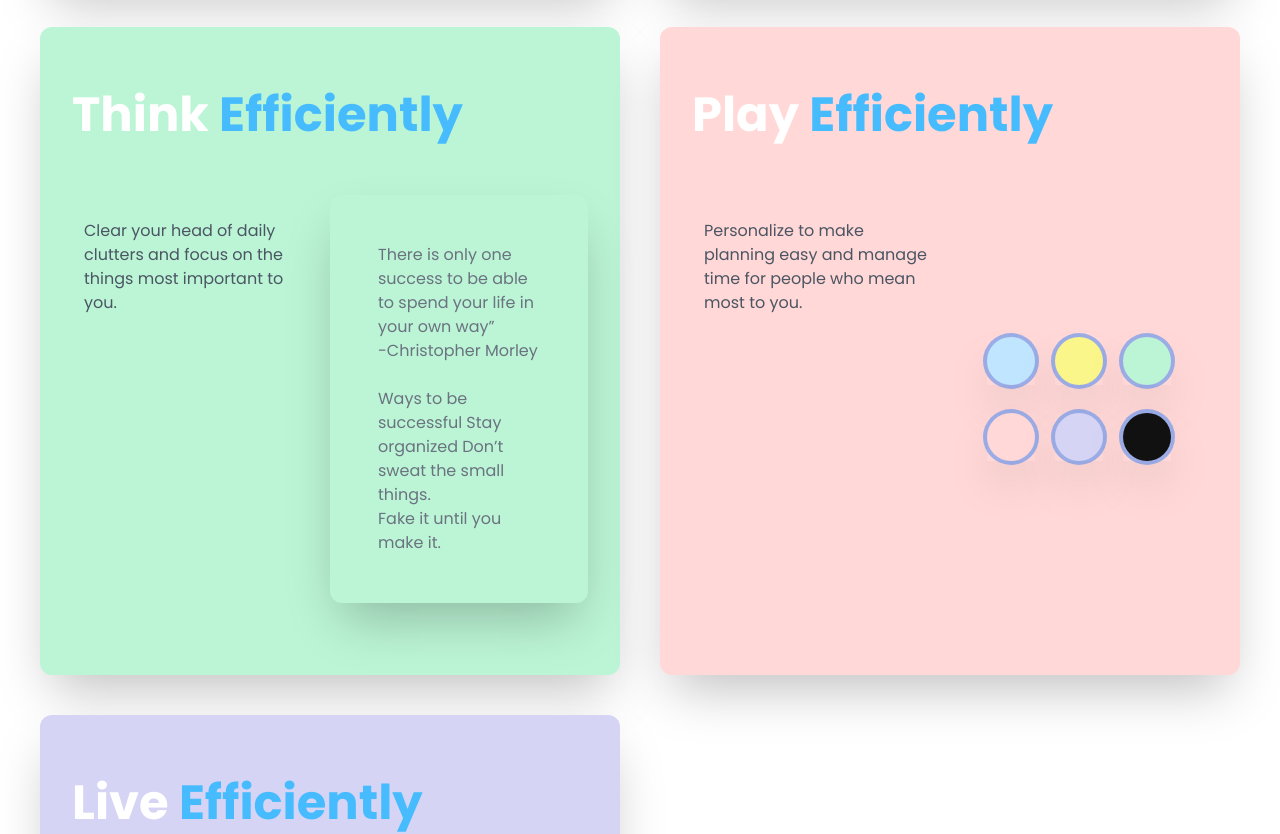
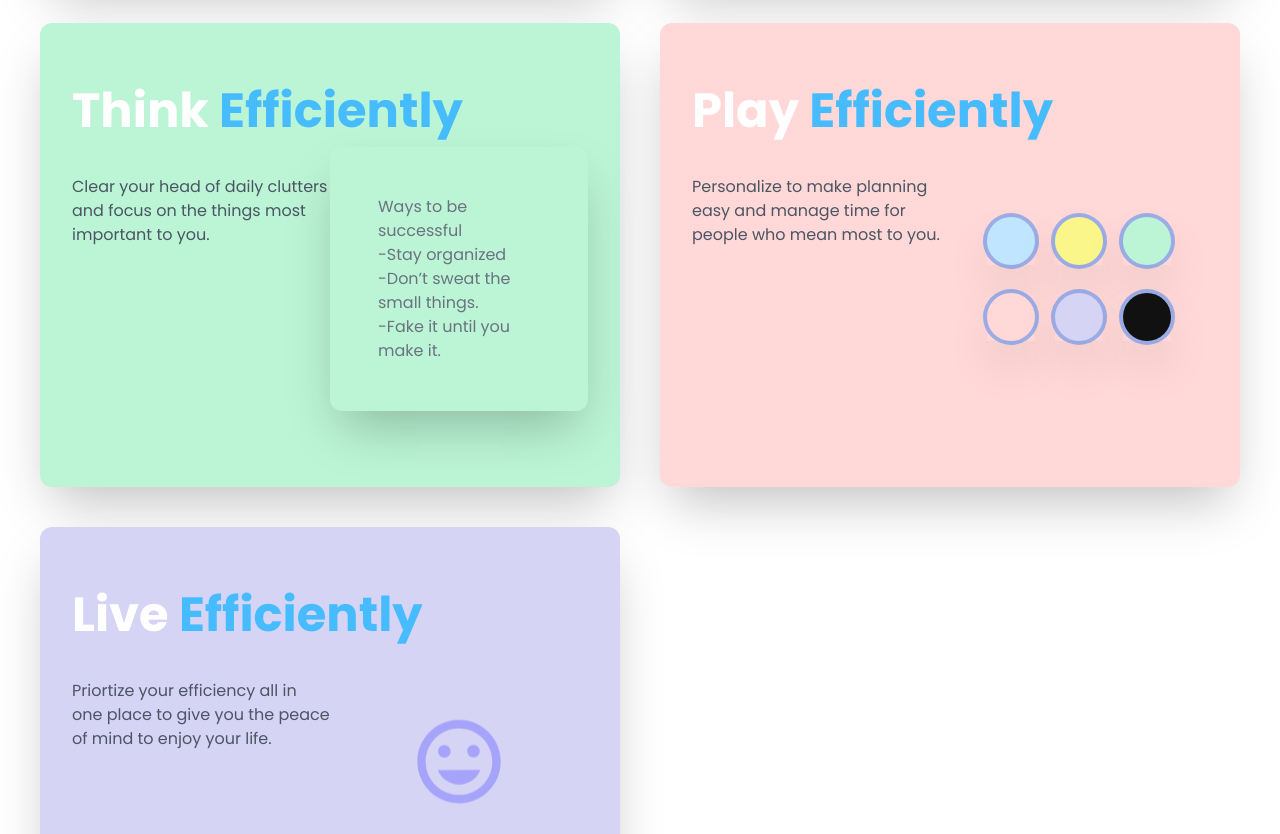
Before and after one commit to pythagoreaneng/efficiently-app-landing, a React (Create React App) app: page / in a window 1280 px wide. Shown: the part 1280-2114 px from the top of the page. Built offline with nearby package versions, Linux system fonts and the light colour scheme.

Commit message:
Improve spacing

```diff
--- a/src/components/Card.js
+++ b/src/components/Card.js
@@ -4,11 +4,12 @@ const Card = (props) => {
   const image = props.image;
   const content = props.content;
   return (
+    <>
       <div
         className="px-8 py-16 rounded-xl shadow-2xl text-white h-full"
         style={props.style}
       >
-      <div className=" text-3xl sm:text-5xl font-bold">
+        <div className="text-3xl sm:text-5xl font-bold">
           <h3>
             <span>{props.title}</span>{" "}
             <span className="efficiently-blue">Efficiently</span>
@@ -16,20 +17,16 @@ const Card = (props) => {
         </div>
 
         <div className="grid xl:grid-cols-2 h-full">
-        {/* left container */}
-
-        <div className="px-3 py-20 text-gray-600 h-full">
+          <div className="text-gray-600 h-full mt-10">
             <p>{props.body}</p>
           </div>
 
-        {/* right container */}
-        <div className="">
-          <div className="flex items-center justify-center py-8 h-full">
+          <div className="flex h-72 items-center justify-center">
             {props.content}
           </div>
         </div>
       </div>
-    </div>
+    </>
   );
 };
 
--- a/src/pages/index.js
+++ b/src/pages/index.js
@@ -67,18 +67,11 @@ const Home = () => {
               <Note
                 body={
                   <div>
-                    <div contentEditable="true">
-                      <p>
-                        There is only one success to be able to spend your life
-                        in your own way”
-                      </p>
-                      <p>-Christopher Morley</p>
-                      <br />
-                      <p>
-                        Ways to be successful Stay organized Don’t sweat the
-                        small things.
-                      </p>
-                      <p>Fake it until you make it.</p>
+                    <div contentEditable="true" className="font-normal ">
+                      <p>Ways to be successful</p>
+                      <p>-Stay organized</p>
+                      <p>-Don’t sweat the small things.</p>
+                      <p>-Fake it until you make it.</p>
                     </div>
                   </div>
                 }
@@ -92,7 +85,7 @@ const Home = () => {
           title="Play"
           body="Personalize to make planning easy and manage time for people who mean most to you."
           content={
-            <div className="grid grid-rows-2 gap-7 items-center justify-center ">
+            <div className="grid grid-rows-2 gap-7 items-center justify-center">
               <div className="flex gap-5">
                 <Dot
                   color={"#C0E5FE"}
```
Lines whose indentation alone changed are shown as unchanged.
